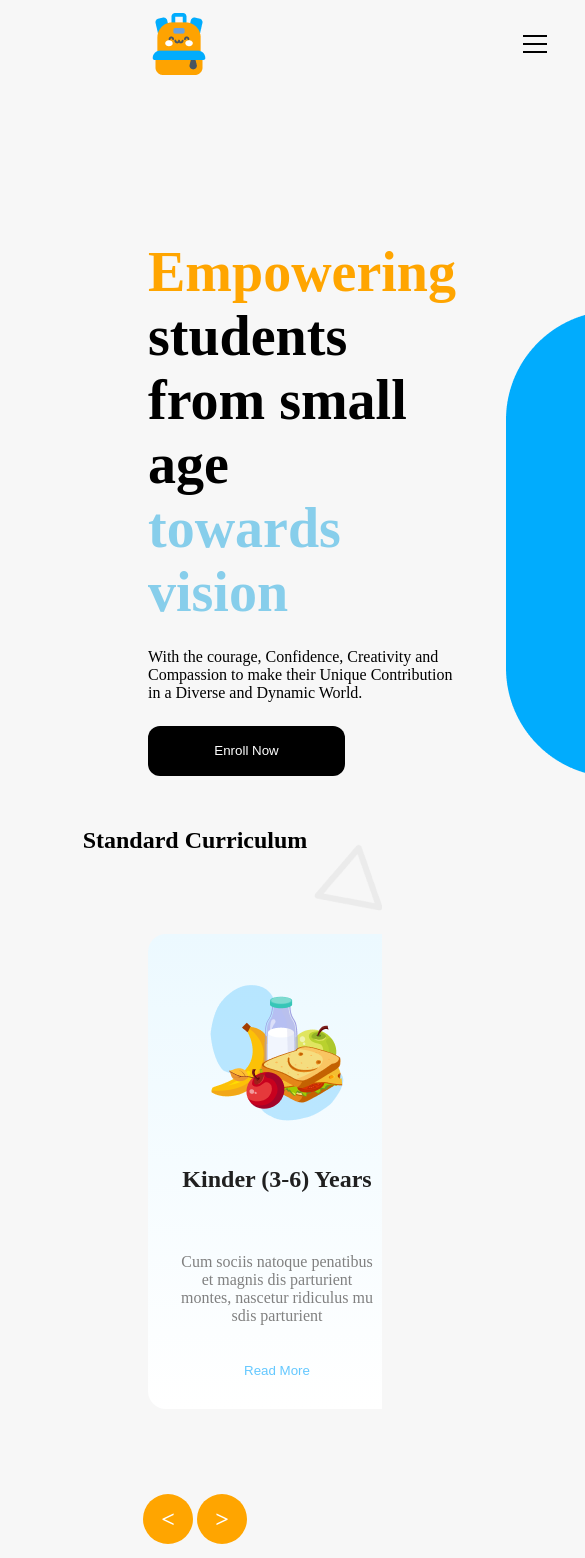
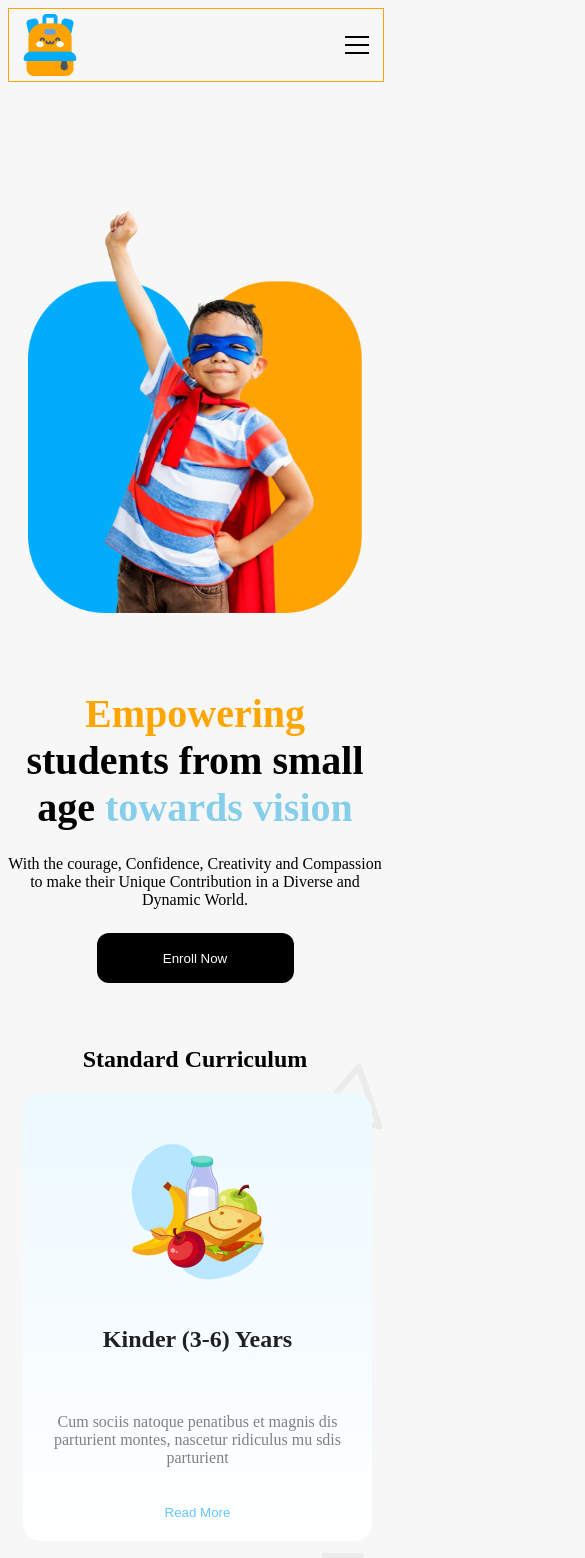
Before and after one commit to shariful430/My-Assignment-2, a plain HTML site: page index.html in a window 390 px wide. Shown: the top 1558 px of the page, 585 px wide, since content can reach past the window. Drawn offline with Linux system fonts and the light colour scheme.

Commit message:
made navbar and banner and curriculum section mobile responsive

```diff
--- a/index.html
+++ b/index.html
@@ -27,22 +27,22 @@
                 <img src="assets/menu-icon.png" alt="">
             </div>
         </nav>
-        <div class="banner">
+        <div class="banner ">
             <div class="banner-content" >
                 <h1 class="banner-title"><span class="orange">Empowering</span><br>
-                   <span> students from small age </span> <br> <span class="sky-blue">towards vision</span></h1>
+                   <span> students from small</span> <br> age <span class="sky-blue">towards vision</span></h1>
                    <p class="banner-description">With the courage, Confidence, Creativity and Compassion to make their Unique Contribution in a Diverse and Dynamic World.</p>
                    <button class="btn-secondary">Enroll Now</button>
 
             </div>
-                <img src="assets/hero-kids.png" alt="">
+                <img class="banner-profile-pic" src="assets/hero-kids.png" alt="">
         </div>
     </header>
     <main>
     <!-- curriculum section -->
-    <section class="curriculum-section">
+    <section class="curriculum-section ">
         <h2 class="curriculum">Standard Curriculum</h2>
-        <div class="curriculum-card-container">
+        <div class="curriculum-card-container ">
            <div class="curriculum-card">
                <img class="curriculum-picture" src="assets/kinder.png" alt="">
                <h5 class="curriculum-title">Kinder (3-6) Years</h5>
@@ -68,13 +68,13 @@
                <button class="btn-curriculum btn-clr-3">Read More</button>
            </div>
         </div>
-        <div class="arrow-button-left-right">
+        <div class="arrow-button-left-right hide">
             <div class="arrow-button"><p> < </p></div>
             <div class="arrow-button"><p>></p></div>
         </div>
     </section>
     <!-- our stories section -->
-    <section class="our-stories-section">
+    <section class="our-stories-section hide ">
         <h1 class="our-stories">Our Stories</h1>
         <div class="story-container">
             <div class="first-story">
@@ -102,18 +102,7 @@
                 <h5 class="story-title">Summer math & literacy
                 centres for kids</h5>
             </div>
-            <div class="card-3 hide">
-                <img class="card-pic" src="assets/story-3.png" alt="">
-                <button class="third-btn">November19,2019</button>
-                <h5 class="story-title">Summer math & literacy
-                centres for kids</h5>
-            </div>
-            <div class="card-3 hide">
-                <img class="card-pic" src="assets/story-3.png" alt="">
-                <button class="third-btn">November19,2019</button>
-                <h5 class="story-title">Summer math & literacy
-                centres for kids</h5>
-            </div>
+
             <div class="card-4">
                 <img class="card-pic" src="assets/story-4.png" alt="">
                 <button class="second-btn">September10,2019</button>
@@ -134,7 +123,7 @@
         </div>
         </section>
     </main>
-    <footer class="footer-section">
+    <footer class="footer-section hide ">
         <div class="footer-column-1">
             <div class="kids">
                 <img height="80px" width="80px" src="assets/Group 1.png" alt="">
--- a/styles/style.css
+++ b/styles/style.css
@@ -49,19 +49,19 @@
 /* nav related styles */
 .navbar{
   max-width: 1158px;
-  justify-content: space-around;
-  margin-left: 140px;
-  margin-right:140px ;
+  justify-content: space-between;
+  margin-left: 120px;
+  margin-right:120px ;
 }
 .logo{
   margin-top: 5px;
   margin-bottom: 5px;
+
 }
 .icon{
   display: none;
 }
 .school{
-  margin: 21px 0px 11px 9px;
   font-size: 1.5rem;
   font-weight: 700;
 }
@@ -89,10 +89,9 @@ margin-top: 5px;
 .banner{
   max-width: 1158px;
   display: flex;
-   padding-top: 122px;
-  /* padding-bottom: 122px; */
-  margin-left: 140px;
-  margin-right: 140px;
+  padding-top: 122px;
+  margin-left: 120px;
+  margin-right: 120px;
   gap: 50px;
 }
 .banner-content{
@@ -125,7 +124,7 @@ margin-top: 5px;
 .curriculum-card-container{
   max-width: 1160px;
   min-height: 480px;
-  margin:80px 140px 80px 140px ;
+  margin:80px 120px 80px 120px ;
 }
 .curriculum-title{
   font-size: 1.5rem;
@@ -198,6 +197,8 @@ background-image: linear-gradient(to top,#f9e0b3,#f9f7f2 );
  margin: 80px 20px;
  max-width: 1155px;
  max-height: 645px;
+ margin-left: 120px;
+ margin-right: 120px;
 }
 .story-1-pic{
   border-radius: 12px 12px 0 0;
@@ -277,7 +278,6 @@ background-image: linear-gradient(to top,#f9e0b3,#f9f7f2 );
 background-color:white;
 border-radius: 12px 12px  ;
 }
-
 .story-title{
   text-align: center;
   padding-left: 30px;
@@ -287,6 +287,7 @@ border-radius: 12px 12px  ;
   width: 100%;
   border-radius: 12px 12px 0 0;
 }
+
 /* footer section related styles */
 .footer-section{
   background-color:rgba(1, 172, 253, 1);
@@ -315,23 +316,76 @@ footer ul>li{
   display: flex;
   gap: 10px;
 }
-/* responsive media query */
+/* responsive media query for mobile device*/
 
 .hide{
   display: none;
 }
 @media screen and (max-width:576px) {
+  /* nav responsive */
   .school,.btn-primary{
-    visibility: hidden;
+     display: none;
   }
   .navbar >ul{
     display: none;
+
+  }
+  .navbar{
+    border: 1px solid orange;
+    width: 100%;
+    justify-content: space-between;
+    margin-left: 0;
+  }
+  .logo{
+    padding-left: 10px;
   }
   .icon{
     display: flex;
-    /* justify-content: s; */
-    align-items: center;
-    justify-content: space-between;
+     justify-content: center;
+     align-items: center;
+     padding-right: 10px;
   }
-
+/* banner responsive */
+.banner-profile-pic{
+  margin-left: 20px;
+  margin-right: 20px;
 }
+.banner{
+  margin-left: 0px;
+  flex-direction: column-reverse;
+  width: 100%;
+}
+.banner-title{
+  font-size: 2.5rem;
+}
+.banner-content{
+  text-align: center;
+}
+.curriculum-section{
+  margin-top: 150px;
+}
+.curriculum-card-container{
+  display: grid;
+  grid-template-columns: repeat(1fr);
+  justify-content: center;
+  margin-top: 20px;
+  gap: 20px;
+  margin-left: 15px;
+  margin-right: 10px;
+}
+.btn-curriculum{
+  margin-bottom: 20px;
+}
+ .curriculum-card{
+  width: 100%;
+ }
+ .first-story{
+  display: none;
+ }
+ .story-container{
+   max-width: 60px;
+   max-height: 60px;
+  margin-left: 10px;
+  margin-right: 10px;
+ }
+}
```
